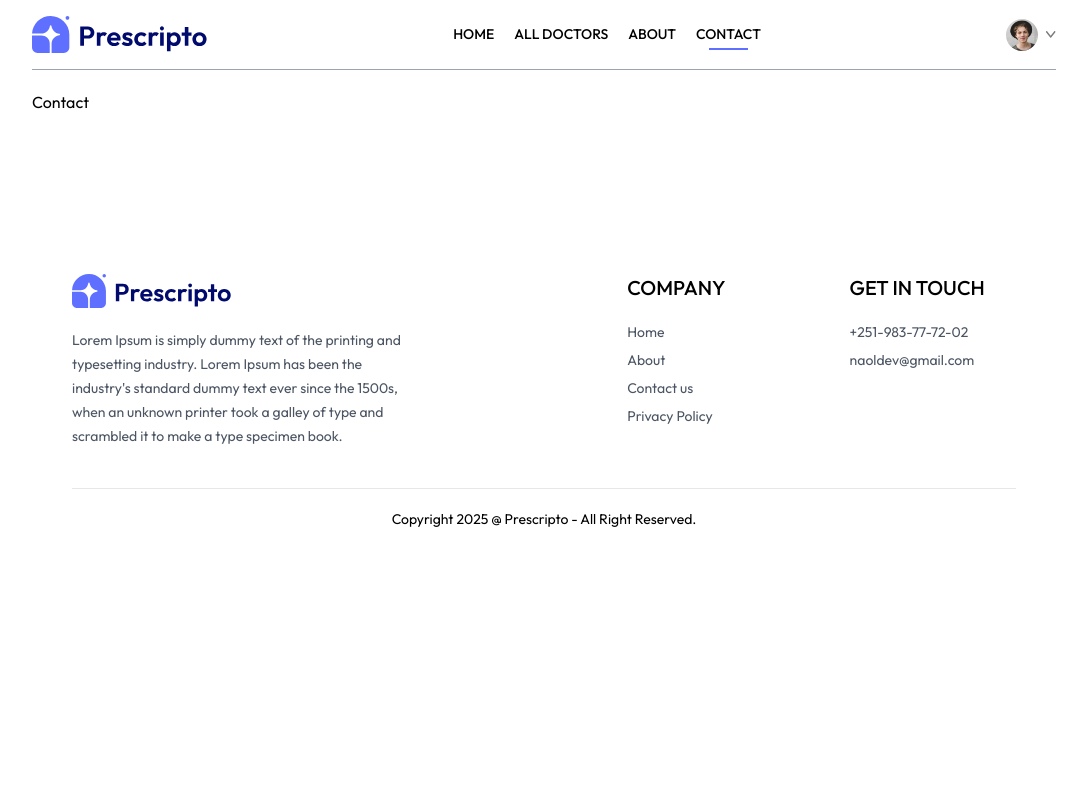
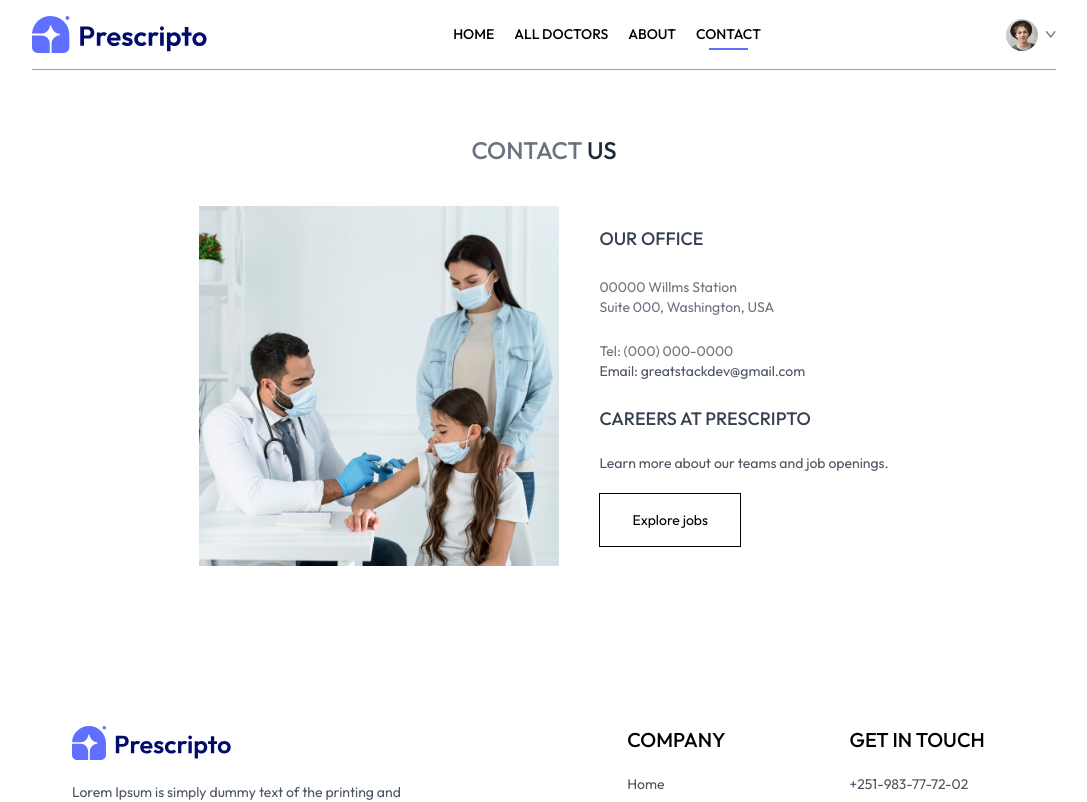
Before and after one commit to naolumer/Prescripto, a React (Vite) app in the folder frontend/: page /contact in a window 1280 px wide. Shown: the top 802 px of the page, without its empty margins (96-1183 px from the left). Built offline with nearby package versions, Linux system fonts and the light colour scheme.

Commit message:
contact-us page

```diff
--- a/frontend/src/pages/Contact.jsx
+++ b/frontend/src/pages/Contact.jsx
@@ -1,8 +1,27 @@
 import React from 'react'
+import { assets } from '../assets/assets'
 
 const Contact = () => {
   return (
-    <div>Contact</div>
+    <div>
+      <div className='text-gray-500 text-2xl text-center mt-16 mb-10 mx-auto'>
+        <p className=' font-medium'>CONTACT <span className='text-gray-800  font-medium'>US</span></p>
+      </div>
+
+      <div className='flex flex-col md:flex-row gap-10 items-start md:items-center  justify-start md:justify-center w-full md:mx-auto'>
+        <img className='h-auto w-full md:w-[360px]' src={assets.contact_image} alt="" />
+        <div className='flex flex-col items-start '>
+          <p className='text-lg  font-medium text-gray-700 mb-6'>OUR OFFICE</p>
+          <p className='text-sm text-gray-500'>00000 Willms Station</p>
+          <p className='text-sm text-gray-500 mb-6'>Suite 000, Washington, USA</p>
+          <p className='text-sm text-gray-500'>Tel: (000) 000-0000</p>
+          <p className='text-sm text-gray-600 mb-6'>Email: greatstackdev@gmail.com</p>
+          <p className='text-lg  font-medium text-gray-700'>CAREERS AT PRESCRIPTO</p>
+          <p className='text-sm text-gray-600 my-5'>Learn more about our teams and job openings.</p>
+          <button className='text-sm px-8 py-4 border border-black hover:bg-black hover:text-white transition-all ease-in-out duration-500'>Explore jobs</button>
+        </div>
+      </div>
+    </div>
   )
 }
 
```
